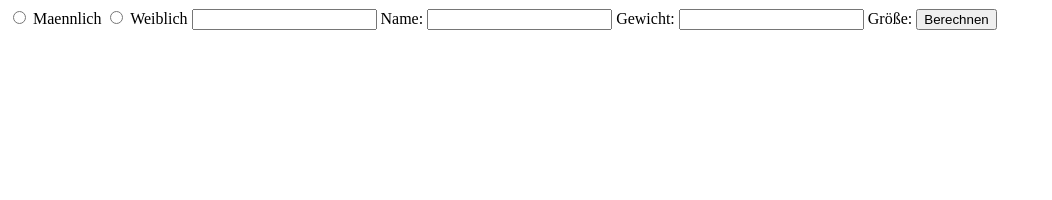
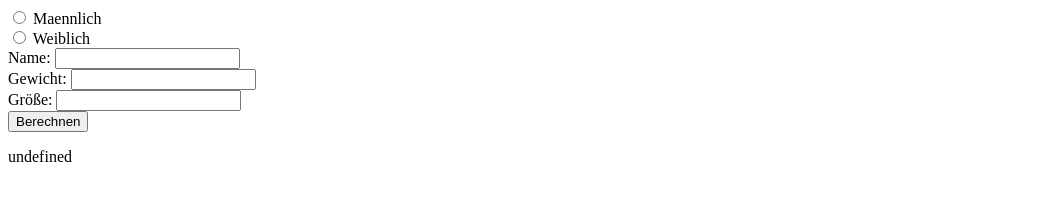
Before and after one commit to BWGeGe/SWP_WB, a plain HTML site: page 2024-01-16_BMI_extended/bmi.html in a window 1280 px wide. Both pictures are taken after a click on the button "Berechnen". Shown: the whole page, without its empty margins (0-1052 px from the left). Drawn offline with Linux system fonts and the light colour scheme.

Commit message:
finished

```diff
--- a/2024-01-16_BMI_extended/app.js
+++ b/2024-01-16_BMI_extended/app.js
@@ -7,7 +7,7 @@ class Person {
     constructor(name, gewichtPar, groessePar, geschlecht) {
         this.name = name;
         this.gewicht = gewichtPar;
-        this.groesse = groesse;
+        this.groesse = groessePar;
         this.geschlecht = geschlecht;
     }
     get bmi() {
@@ -15,29 +15,40 @@ class Person {
     }
     gewichtsKlasse(){
         if(this.bmi < 20 - this.geschlecht){
-            return `Sie sind im Untergewicht`;
+            return `Sie liegen im Untergewicht`;
         }
         if(this.bmi < 25 - this.geschlecht && this.bmi > 20 - geschlecht){
-            return `Sie sind im Normalgewicht`;
+            return `Sie liegen im Normalgewicht`;
         }
         if(this.bmi > 25 - this.geschlecht){
-            return `Sie sind im Übergewicht`;
+            return `Sie leigen im Übergewicht`;
         }
     }
     set groesse(groessePar) {
         // groesse in m
+        try{
         groessePar /= 100;
         if ((groessePar) < 0.5 || (groessePar) > 3) {
             throw new Error('ungültige Größe');
         }
+        console.log(groessePar);
         this.#groesse = groessePar;
+        }
+        catch(e){
+            alert(e);
+        }
     }
     set gewicht(gewichtPar) {
         // gewicht in kg
+        try{
         if (gewichtPar < 1 || gewichtPar > 500) {
             throw new Error('ungültiges Gewicht');
         }
         this.#gewicht = gewichtPar;
+        }
+        catch(e){
+            alert(e);
+        }
     }
     get gewicht() {
         return this.#gewicht;
@@ -46,10 +57,15 @@ class Person {
         return this.#groesse;
     }
     toString() {
-        return `${this.name} wiegt ${this.gewicht} kg und ist ${this.groesse} m groß`;
+        if(this.geschlecht == "0"){
+            return `Herr ${this.name} wiegt ${this.gewicht} kg und ist ${this.groesse} m groß. ${this.gewichtsKlasse()}`;
+        }
+        else if(this.geschlecht == "1"){
+            return `Frau ${this.name} wiegt ${this.gewicht} kg und ist ${this.groesse} m groß. ${this.gewichtsKlasse()}`;
+        }
     }
 }
-
+/*
 p = new Person('Hans', 80, 1.8);
 console.log(p.gewicht);
 
@@ -60,7 +76,23 @@ a = [
 
 b = a.map((arr) => new Person(...arr));
 b.forEach((p) => console.log(p.toString()));
-
-function getInfo(){
-
+*/
+function getInfo(id){
+    console.log(document.getElementById(`${id}`).value);
+    return document.getElementById(`${id}`).value;
 }
+function makeClass(){
+    let p = new Person(getInfo("name"), getInfo("gewicht"), getInfo("groesse"), gender());
+    document.querySelector("#Ergebnis").innerHTML = p.toString();
+    console.log(p.toString());
+}
+function gender(){
+    let chosenGender;
+    let genders = document.getElementsByName("geschlecht");
+    for(let i = 0; i< 2; i++){
+        if(genders[i].checked == true){
+            chosenGender = genders[i].value;
+        }
+    }
+    return chosenGender;
+}
--- a/2024-01-16_BMI_extended/bmi.html
+++ b/2024-01-16_BMI_extended/bmi.html
@@ -8,16 +8,17 @@
     <script src="app.js" defer></script>
 </head>
 <body>
-    <input type="radio" id="geschlechtMaennlich" name="maennlich" value="0">
-    <label for="geschlechtMaennlich"> Maennlich</label>
-    <input type="radio" id="geschlechtWeiblich" name="weiblich" value="1">
-    <label for="geschlechtWeiblich"> Weiblich</label>
-    <input type="text" id="name">
+    <input type="radio" id="geschlechtMaennlich" name="geschlecht" value="0">
+    <label for="geschlechtMaennlich"> Maennlich</label> <br>
+    <input type="radio" id="geschlechtWeiblich" name="geschlecht" value="1">
+    <label for="geschlechtWeiblich"> Weiblich</label> <br>
     <label for="groesse">Name:</label>
-    <input type="text" id="gewicht">
+    <input type="text" id="name"> <br>
     <label for="groesse">Gewicht:</label>
-    <input type="text" id="groesse">
+    <input type="text" id="gewicht"> <br>
     <label for="groesse">Größe:</label>
-    <button onclick="getInfo()">Berechnen</button>
+    <input type="text" id="groesse"> <br>
+    <button onclick="makeClass()">Berechnen</button> <br>
+    <p id="Ergebnis"></p>
 </body>
 </html>
```
